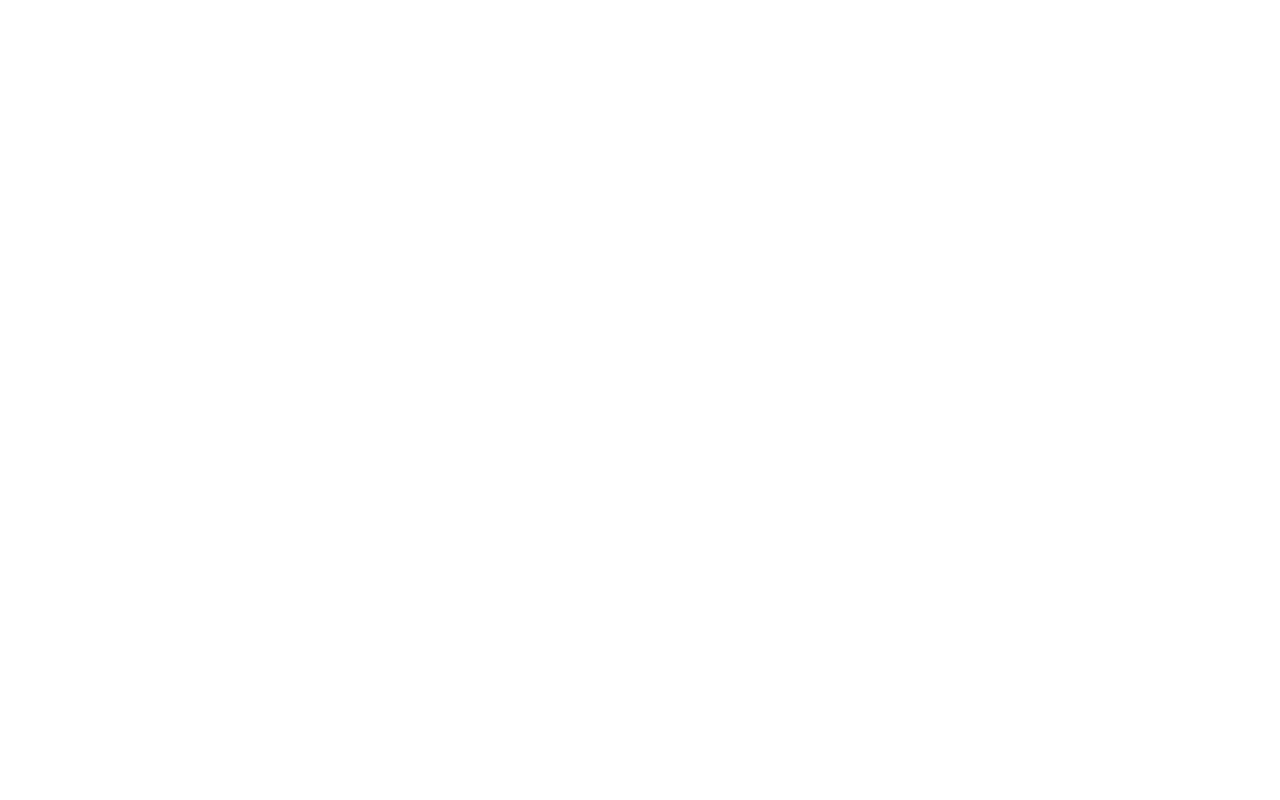
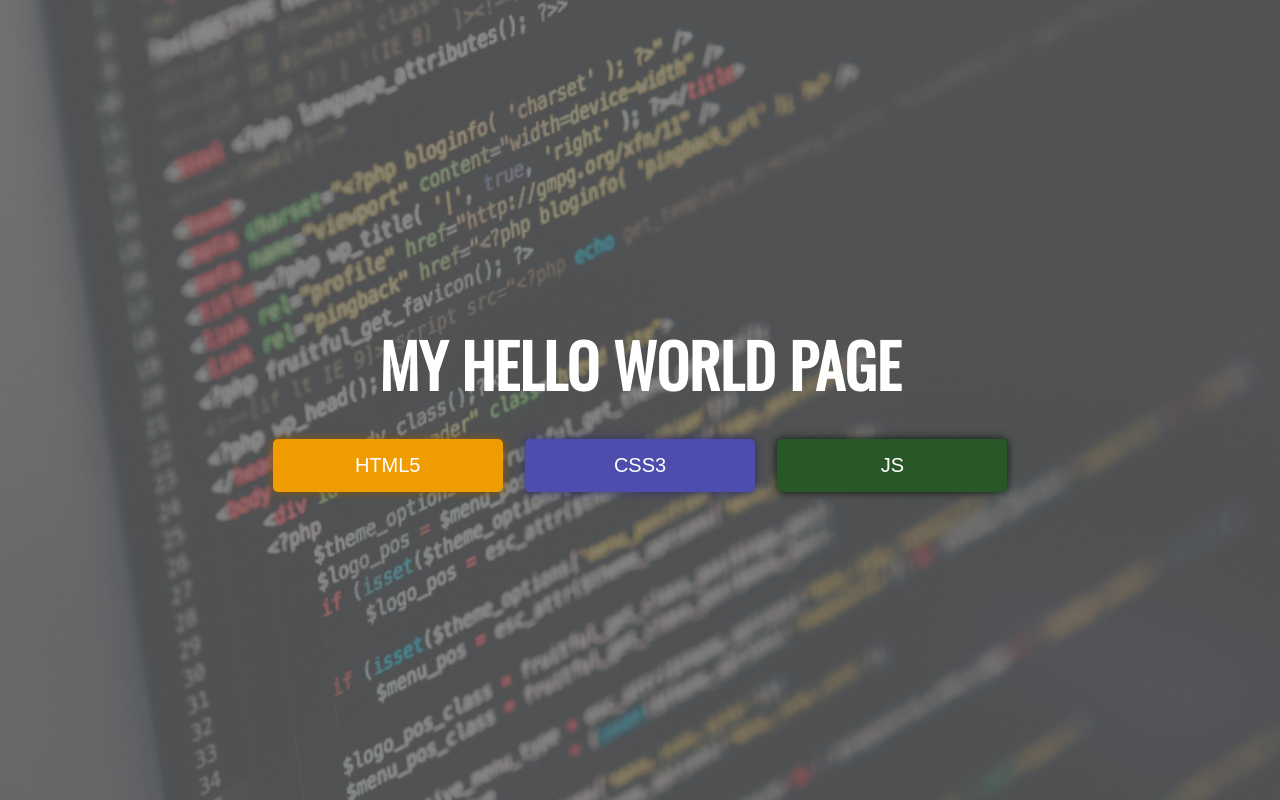
Before and after one commit to tereshkovmaxim-cbs/grid-layout, a website: page app/index.html in a window 1280 px wide. Drawn offline with nearby package versions, Linux system fonts and the light colour scheme; files that its build step writes are made by us from their sources.

Commit message:
make header

```diff
--- a/app/index.html
+++ b/app/index.html
@@ -4,8 +4,19 @@
     <meta charset="UTF-8">
     <meta name="viewport" content="width=device-width, initial-scale=1.0">
     <title>My first landing page</title>
+    <link href="https://fonts.googleapis.com/css?family=Oswald" rel="stylesheet">
+    <link href="/../css/main.css" rel="stylesheet">
   </head>
   <body>
-
+    <header class="grid">
+      <div class="header-container grid">
+        <h1>My hello world page</h1>
+        <div class="header-buttons">
+          <a href="/" class="button button-html">html5</a>
+          <a href="/" class="button button-css">css3</a>
+          <a href="/" class="button button-js">js</a>
+        </div>
+      </div>
+    </header>
   </body>
 </html>
--- /dev/null
+++ b/app/scss/_buttons.scss
@@ -0,0 +1,46 @@
+@function boxShadowLight($color, $p){
+  @return 0px 0px 8px lighten($color, $p);
+}
+@function boxShadowDark($color, $p){
+  @return 0px 0px 8px darken($color, $p);
+}
+.button {
+  display: inline-block;
+  font-size: 2rem;
+  text-decoration: none;
+  border: none;
+  color: lighten($color-dark, 100);
+  padding: $size-root*1.5 $size-root*5;
+  letter-spacing: 1.5;
+  border-radius: $size-root/2;
+  width: $size-root*13;
+  text-transform: uppercase;
+  font-family: $font-family-secondary;
+  margin: $size-root;
+  transition: all 0.7s ease;
+
+  &-html{
+    background-color:$color-orange;
+    box-shadow: boxShadowDark($color-orange, 20);
+    &:hover{
+      background-color: darken($color-orange, 3);
+      box-shadow: boxShadowLight($color-orange, 10);
+    }
+  }
+  &-css{
+    background-color: $color-blue;
+    box-shadow: boxShadowDark($color-blue, 20);
+    &:hover{
+      background-color: darken($color-blue, 3);
+      box-shadow: boxShadowLight($color-blue, 20);
+    }
+  }
+  &-js{
+    background-color: $color-green;
+    box-shadow: boxShadowDark($color-green, 20);
+    &:hover{
+      background-color: darken($color-green, 3);
+      box-shadow: boxShadowLight($color-green, 20);
+    }
+  }
+}
--- /dev/null
+++ b/app/scss/main.scss
@@ -0,0 +1,62 @@
+$size-root: 10px;
+$size-height: 100;
+$size-width: 100;
+$font-family-main: Oswald;
+$font-family-secondary: sans-serif;
+$color-white: #fff;
+$color-dark: #333;
+$color-orange: #f09b00;
+$color-blue: #4d4dad;
+$color-green: #285828;
+$position: center;
+
+html{
+  font-size: $size-root;
+  font-family: $font-family-main, $font-family-secondary;
+}
+
+body, h1 {
+  margin: 0;
+  padding: 0;
+}
+
+.grid {
+  display: grid;
+}
+
+header.grid{
+  height: $size-height + vh;
+  background-image: url(/../img/header.jpg);
+  background-size: cover;
+  background-position: $position;
+  position: relative;
+  align-content: $position;
+
+  &::before {
+    content: '';
+    position: absolute;
+    top: 0;
+    right: 0;
+    bottom: 0;
+    left: 0;
+    background-color: lighten($color-dark, 20);
+    opacity: 0.7;
+  }
+
+  .header-container {
+    text-align: $position;
+    color: lighten($color-dark, 100);
+    z-index: 1;
+    padding: 60px 20px;
+
+    h1 {
+      font-size: 6rem;
+      color: $color-white;
+      line-height: 1.5;
+      text-transform: uppercase;
+      margin: $size-root*2;
+    }
+  }
+}
+
+@import "buttons";
```
Also changed, not shown: app/css/main.css (added).
